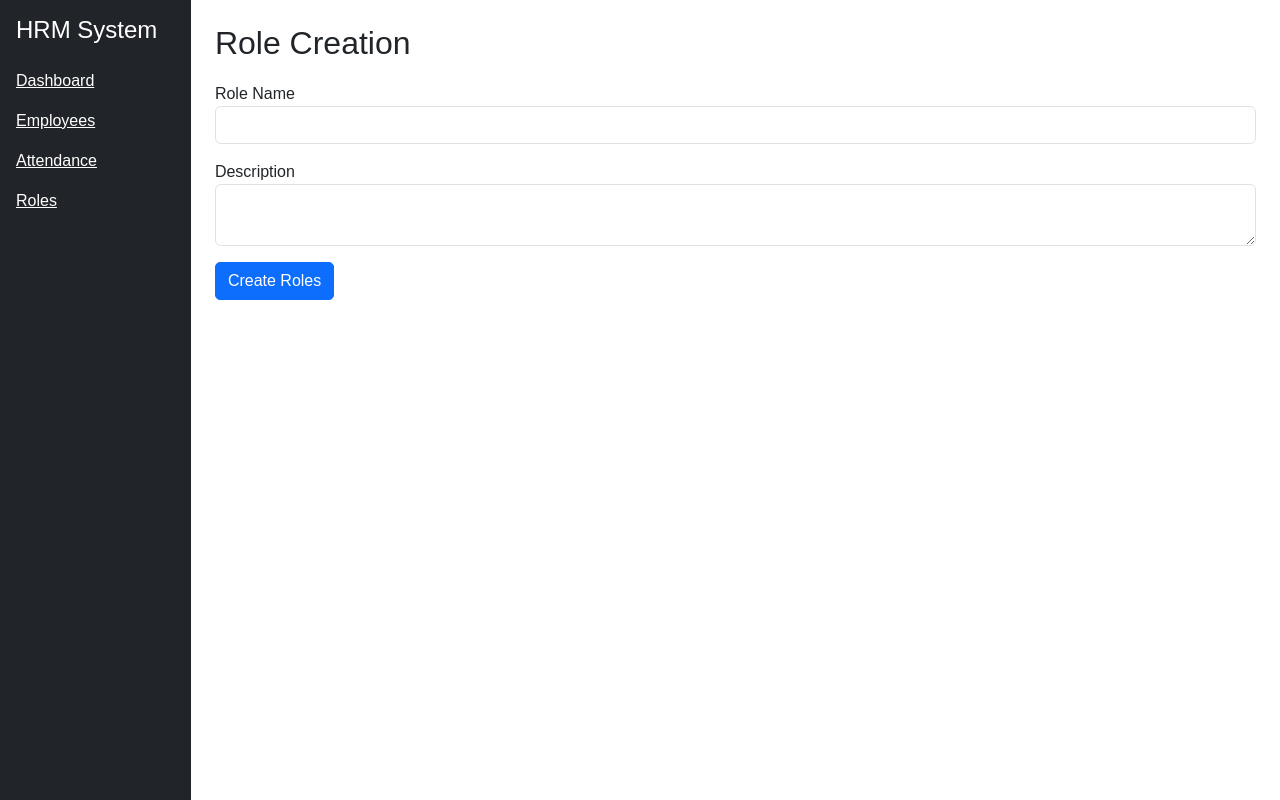
After one commit to tripathiriya2117-a11y/hrm-system, a Flask app: page /add_role in a window 1280 px wide. The commit adds this page. Run offline with Flask 3, Linux system fonts and the light colour scheme.

Commit message:
Added Role Management Module

```diff
--- a/app.py
+++ b/app.py
@@ -4,6 +4,7 @@ from models import db
 from routes.department_routes import department_bp
 from routes.employee_routes import employee_bp
 from routes.attendance_routes import attendance_bp
+from routes.role_routes import role_bp
 
 app = Flask(__name__)
 
@@ -15,9 +16,10 @@ db.init_app(app)
 app.register_blueprint(department_bp)
 app.register_blueprint(employee_bp)
 app.register_blueprint(attendance_bp)
+app.register_blueprint(role_bp)
 
 with app.app_context():
     db.create_all()
 
 if __name__ == "__main__":
-    app.run(host="0.0.0.0", port=10000)
+    app.run(debug=True)
--- /dev/null
+++ b/routes/role_routes.py
@@ -0,0 +1,64 @@
+from flask import Blueprint, render_template, request, redirect
+from models import db, Role
+from datetime import datetime
+
+role_bp = Blueprint('role', __name__)
+
+
+@role_bp.route('/roles')
+def roles():
+    roles = Role.query.filter_by(status='active').all()
+    return render_template("roles.html", roles=roles)
+
+
+@role_bp.route('/add_role')
+def add_role_page():
+    return render_template("add_role.html")
+
+
+@role_bp.route('/save_role', methods=['POST'])
+def save_role():
+
+    role = Role(
+        role_name=request.form['role_name'],
+        description=request.form['description'],
+        created_at=datetime.utcnow()
+    )
+
+    db.session.add(role)
+    db.session.commit()
+
+    return redirect('/roles')
+
+
+@role_bp.route('/delete_role/<int:id>')
+def delete_role(id):
+
+    role = Role.query.get(id)
+    role.status = 'inactive'
+
+    db.session.commit()
+
+    return redirect('/roles')
+
+
+@role_bp.route('/edit_role/<int:id>')
+def edit_role(id):
+
+    role = Role.query.get(id)
+
+    return render_template("edit_role.html", role=role)
+
+
+@role_bp.route('/update_role/<int:id>', methods=['POST'])
+def update_role(id):
+
+    role = Role.query.get(id)
+
+    role.role_name = request.form['role_name']
+    role.description = request.form['description']
+    role.updated_at = datetime.utcnow()
+
+    db.session.commit()
+
+    return redirect('/roles')
--- /dev/null
+++ b/templates/add_role.html
@@ -0,0 +1,22 @@
+{% extends "base.html" %}
+{% block content %}
+
+<h2>Role Creation</h2>
+
+<form action="/save_role" method="POST">
+
+<div class="mb-3">
+<label>Role Name</label>
+<input type="text" name="role_name" class="form-control">
+</div>
+
+<div class="mb-3">
+<label>Description</label>
+<textarea name="description" class="form-control"></textarea>
+</div>
+
+<button class="btn btn-primary">Create Roles</button>
+
+</form>
+
+{% endblock %}
--- a/templates/base.html
+++ b/templates/base.html
@@ -19,7 +19,7 @@
 <a href="/" class="text-white d-block mb-3">Dashboard</a>
 <a href="/employees" class="text-white d-block mb-3">Employees</a>
 <a href="/attendance" class="text-white d-block mb-3">Attendance</a>
-
+<a href="/roles" class="text-white d-block mb-3">Roles</a>
 </div>
 
 <!-- Content -->
```
Also changed, not shown: models.py (+8 -0 lines), templates/edit_role.html (added, +22 -0 lines), templates/roles.html (added, +50 -0 lines), instance/hrm.db.
